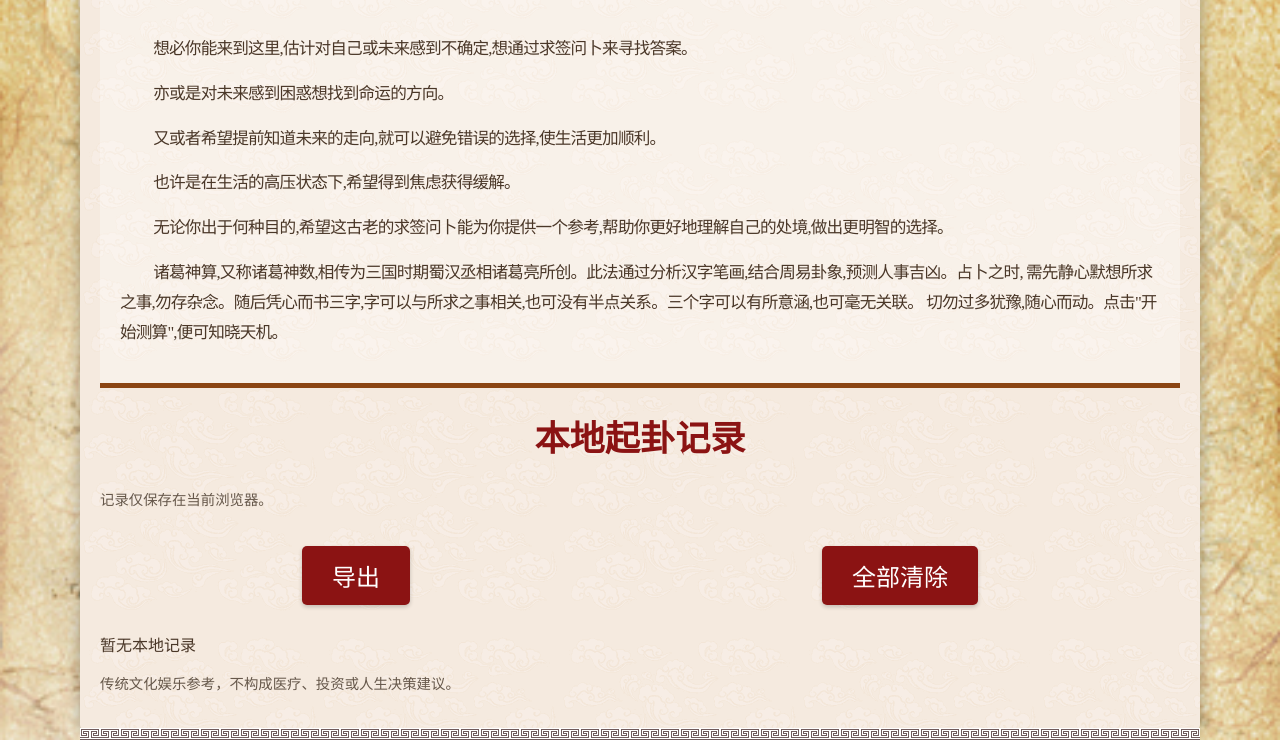
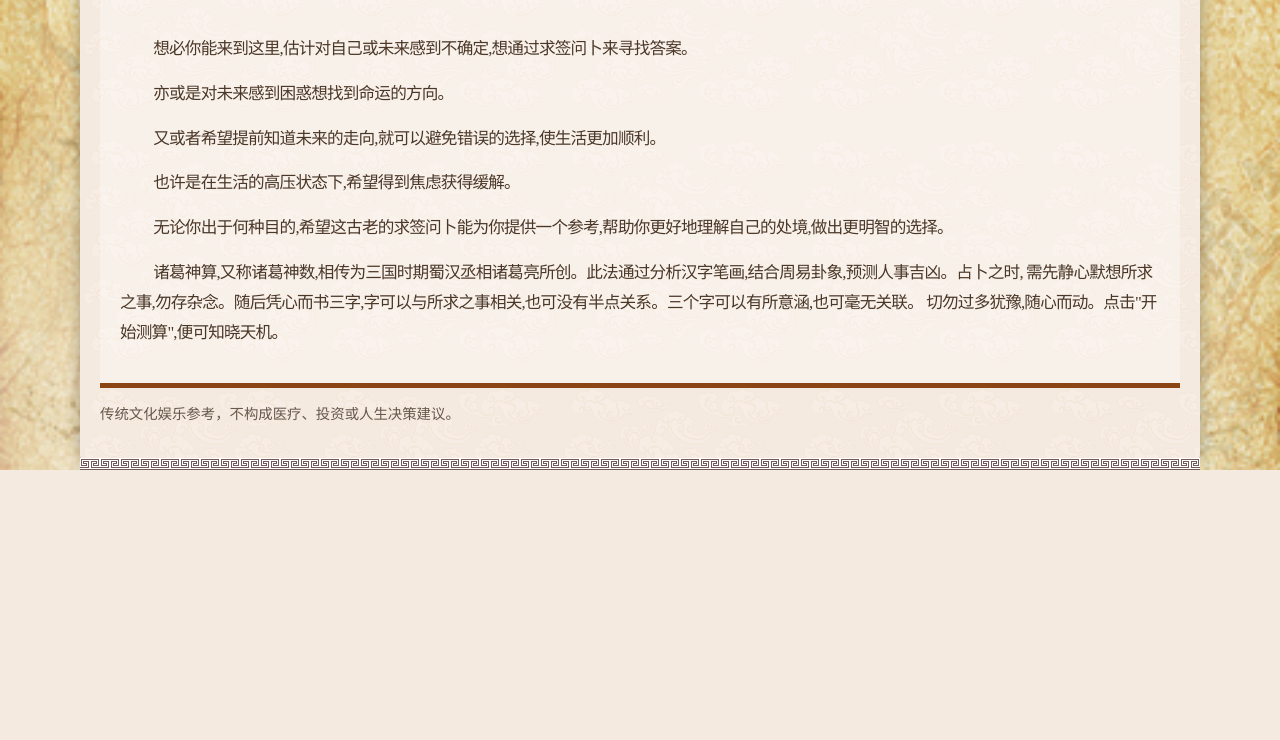
Before and after one commit to weixun0058/cezi, a Flask app: page /suanshi in a window 1280 px wide. Shown: the part 1127-1867 px from the top of the page. After the commit the page ends 1597 px from the top, so only its background shows below. Run offline with Flask 3, Linux system fonts and the light colour scheme; parts of the project's set-up code (start-up, migrations or seed data) failed here and were passed over; some web fonts are replaced.

Commit message:
remove: drop local divination history

```diff
--- a/static/css/style.css
+++ b/static/css/style.css
@@ -414,7 +414,4 @@ a {
 .inline-status { min-height: 1.5rem; margin-top: 10px; text-align: center; }
 .inline-status[data-type="error"] { color: #8f1d1d; }
 .repeat-warning { color: #8f1d1d; }
-.local-history { margin-top: 24px; }
-.history-actions, .history-row { display: flex; gap: 8px; justify-content: space-between; margin: 8px 0; }
-.history-row button { border: 0; background: transparent; color: #8f1d1d; cursor: pointer; }
-.privacy-note, .responsible-use-notice { color: #66584b; font-size: 0.9rem; }
+.responsible-use-notice { color: #66584b; font-size: 0.9rem; }
--- a/static/css/style_mobile.css
+++ b/static/css/style_mobile.css
@@ -411,5 +411,3 @@ a {
 .inline-status { min-height: 1.5rem; margin-top: 10px; text-align: center; }
 .inline-status[data-type="error"] { color: #8f1d1d; }
 .repeat-warning { color: #8f1d1d; }
-.history-actions { display: flex; flex-wrap: wrap; gap: 8px; }
-.history-row { display: grid; grid-template-columns: minmax(0, 1fr) auto; gap: 8px; margin: 8px 0; }
--- a/static/js/main.js
+++ b/static/js/main.js
@@ -4,7 +4,6 @@ document.addEventListener('DOMContentLoaded', function() {
     let strokes = [];
     let selectedType = null;
     let confirmedQuestion = '';
-    const historyKey = 'zhugeshen.divination.history.v1';
 
     function setStatus(message, type = '') {
         const status = document.getElementById('suanshiStatus');
@@ -205,7 +204,7 @@ document.addEventListener('DOMContentLoaded', function() {
                 throw new Error('未找到签号');
             }
 
-            // 仅隐藏算事结果流程内的按钮，顶部导航和本地记录操作始终可用
+            // 仅隐藏算事结果流程内的按钮，顶部导航始终可用
             document.querySelectorAll('.result-section .ancient-btn').forEach(btn => btn.classList.add('hidden'));
             document.querySelectorAll('.gua-section').forEach(section => section.classList.add('hidden'));
 
@@ -301,14 +300,6 @@ document.addEventListener('DOMContentLoaded', function() {
             `${typeMap[selectedType]}解签`;
         await typeWriter(document.getElementById('specificInterpretation'),
             window.guaData[selectedType]);
-        saveHistory({
-            question: confirmedQuestion,
-            characters: Array.from(inputs).map(input => input.value).join(''),
-            type: selectedType,
-            sign_number: Number(document.getElementById('signNumber').textContent),
-            result: window.guaData
-        });
-
         showButton('restartBtn');
     });
 
@@ -327,7 +318,7 @@ document.addEventListener('DOMContentLoaded', function() {
             section.classList.add('hidden');
         });
 
-        // 只重置算事流程按钮，不影响导航和本地记录操作
+        // 只重置算事流程按钮，不影响导航
         document.querySelectorAll('.result-section .ancient-btn').forEach(btn => {
             btn.classList.add('hidden');
         });
@@ -395,54 +386,4 @@ document.addEventListener('DOMContentLoaded', function() {
         }
     }
 
-    function getHistory() {
-        try { return JSON.parse(localStorage.getItem(historyKey) || '[]'); }
-        catch (_error) { return []; }
-    }
-
-    function saveHistory(entry) {
-        const history = getHistory();
-        history.unshift({ id: `${Date.now()}`, created_at: new Date().toISOString(), ...entry });
-        localStorage.setItem(historyKey, JSON.stringify(history.slice(0, 30)));
-        renderHistory();
-    }
-
-    function renderHistory() {
-        const container = document.getElementById('divinationHistory');
-        container.replaceChildren();
-        const history = getHistory();
-        if (!history.length) {
-            container.textContent = '暂无本地记录';
-            return;
-        }
-        history.forEach(item => {
-            const row = document.createElement('div');
-            row.className = 'history-row';
-            const summary = document.createElement('span');
-            summary.textContent = `${item.question} · 第${item.sign_number}签`;
-            const remove = document.createElement('button');
-            remove.type = 'button';
-            remove.textContent = '删除';
-            remove.addEventListener('click', () => {
-                localStorage.setItem(historyKey, JSON.stringify(getHistory().filter(record => record.id !== item.id)));
-                renderHistory();
-            });
-            row.append(summary, remove);
-            container.appendChild(row);
-        });
-    }
-
-    document.getElementById('clearDivinations').addEventListener('click', () => {
-        localStorage.removeItem(historyKey);
-        renderHistory();
-    });
-    document.getElementById('exportDivinations').addEventListener('click', () => {
-        const blob = new Blob([JSON.stringify(getHistory(), null, 2)], { type: 'application/json' });
-        const link = document.createElement('a');
-        link.href = URL.createObjectURL(blob);
-        link.download = `诸葛神算-起卦记录-${new Date().toISOString().slice(0, 10)}.json`;
-        link.click();
-        URL.revokeObjectURL(link.href);
-    });
-    renderHistory();
 });
--- a/templates/suanshi.html
+++ b/templates/suanshi.html
@@ -137,15 +137,6 @@
                         <button class="qc-sy-type-btn" data-type="general">泛泛之谈一切随缘</button>
                     </div>
                 </div>
-                <section class="local-history" aria-labelledby="divination-history-title">
-                    <h2 id="divination-history-title">本地起卦记录</h2>
-                    <p class="privacy-note">记录仅保存在当前浏览器。</p>
-                    <div class="history-actions">
-                        <button type="button" id="exportDivinations" class="ancient-btn secondary-btn">导出</button>
-                        <button type="button" id="clearDivinations" class="ancient-btn secondary-btn">全部清除</button>
-                    </div>
-                    <div id="divinationHistory"></div>
-                </section>
                 <p class="responsible-use-notice">传统文化娱乐参考，不构成医疗、投资或人生决策建议。</p>
             </div>
             <div class="scroll-footer"></div>
```
Also changed, not shown: tests/test_frontend_contract.py (+10 -0 lines).
